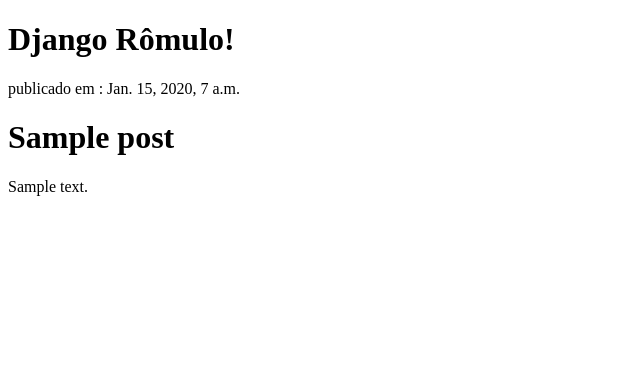
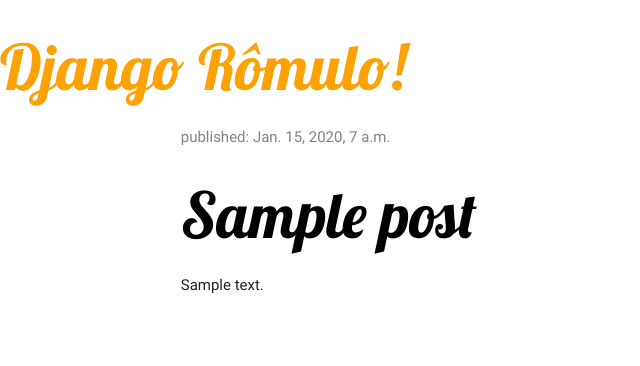
Before and after one commit to romulomesquita/my-first-blog, a Django app: template blog/templates/blog/post_list.html in a window 1280 px wide. Shown: the top 366 px of the page, without its empty margins (0-640 px from the left). Run offline with Django 3.2, Linux system fonts and the light colour scheme; the template is opened without the code that fills it: values that come from a table or form of the project are taken from there, others are empty; tables that the repository leaves empty hold one stand-in row (values such as "Sample post").

Commit message:
Added vview and template for detailed blog post as well as css for the site.

```diff
--- /dev/null
+++ b/blog/static/css/blog.css
@@ -0,0 +1,49 @@
+h1{
+	color: #fca205;
+}
+.page-header {
+    background-color: #ff9400;
+    margin-top: 0;
+    padding: 20px 20px 20px 40px;
+}
+
+.page-header h1, .page-header h1 a, .page-header h1 a:visited, .page-header h1 a:active {
+    color: #ffffff;
+    font-size: 36pt;
+    text-decoration: none;
+}
+
+.content {
+    margin-left: 40px;
+}
+
+h1, h2, h3, h4 {
+    font-family: 'Lobster', cursive;
+}
+
+.date {
+    color: #828282;
+}
+
+.save {
+    float: right;
+}
+
+.post-form textarea, .post-form input {
+    width: 100%;
+}
+
+.top-menu, .top-menu:hover, .top-menu:visited {
+    color: #ffffff;
+    float: right;
+    font-size: 26pt;
+    margin-right: 20px;
+}
+
+.post {
+    margin-bottom: 70px;
+}
+
+.post h1 a, .post h1 a:visited {
+    color: #000000;
+}
--- /dev/null
+++ b/blog/templates/blog/base.html
@@ -0,0 +1,30 @@
+
+{% load staticfiles %}
+
+<!DOCTYPE html>
+<html>
+<head>
+	<title>Django</title>
+	<!-- CSS -->
+	<link rel="stylesheet"  href="{% static 'css/blog.css' %}">
+	 <!-- Compiled and minified CSS -->
+	<link rel="stylesheet" href="https://cdnjs.cloudflare.com/ajax/libs/materialize/0.100.2/css/materialize.min.css">
+	<link href="//fonts.googleapis.com/css?family=Lobster&subset=latin,latin-ext" rel="stylesheet" type="text/css">
+
+  	<!-- Compiled and minified JavaScript -->
+  	<script src="https://cdnjs.cloudflare.com/ajax/libs/materialize/0.100.2/js/materialize.min.js"></script>
+
+
+</head>
+<body>
+	<h1>Django Rômulo!</h1>
+	<div class="content container">
+    <div class="row">
+        <div class="col-md-8">
+            {% block content %}
+            {% endblock %}
+        </div>
+    </div>
+</div>
+</body>
+</html>
--- a/blog/templates/blog/post_list.html
+++ b/blog/templates/blog/post_list.html
@@ -1,16 +1,13 @@
-<!DOCTYPE html>
-<html>
-<head>
-	<title>Django</title>
-</head>
-<body>
-	<h1>Django Rômulo!</h1>
-	{% for post in posts %}
-		<div>
-			<p>publicado em : {{ post.published_date }}</p>
-			<h1>{{ post.title }}</h1>
-			<p>{{ post.text|linebreaksbr }}</p>
-		</div>
-	{% endfor %}
-</body>
-</html>
+{% extends 'blog/base.html' %}
+
+	{%block content %}
+            {% for post in posts %}
+                <div class="post">
+                    <div class="date">
+                        <p>published: {{ post.published_date }}</p>
+                    </div>
+                    <h1><a href="{% url 'post_detail' pk=post.pk %}">{{ post.title }}</a></h1>
+                    <p>{{ post.text|linebreaksbr }}</p>
+                </div>
+            {% endfor %}
+    {% endblock %}
--- a/blog/urls.py
+++ b/blog/urls.py
@@ -3,4 +3,5 @@ from . import views
 
 urlpatterns = [
 	path('', views.post_list, name='post_list'),
+	path('post/<int:pk>/', views.post_detail, name='post_detail'),
 ]
--- a/blog/views.py
+++ b/blog/views.py
@@ -1,11 +1,15 @@
 from django.shortcuts import render
 from django.utils import timezone
 from .models import Post
+from django.shortcuts import render, get_object_or_404
 
 
 def post_list(request):
 	posts = Post.objects.filter(published_date__lte=timezone.now()).order_by('published_date')
 	return render(request, 'blog/post_list.html', {'posts' : posts})
 
+def post_detail(request,pk):
+	post = get_object_or_404(Post, pk=pk)
+	return render(request, 'blog/post_detail.html', {'post':post})
 
 # Create your views here.
```
Also changed, not shown: blog/templates/blog/post_detail.html (added, +13 -0 lines).
